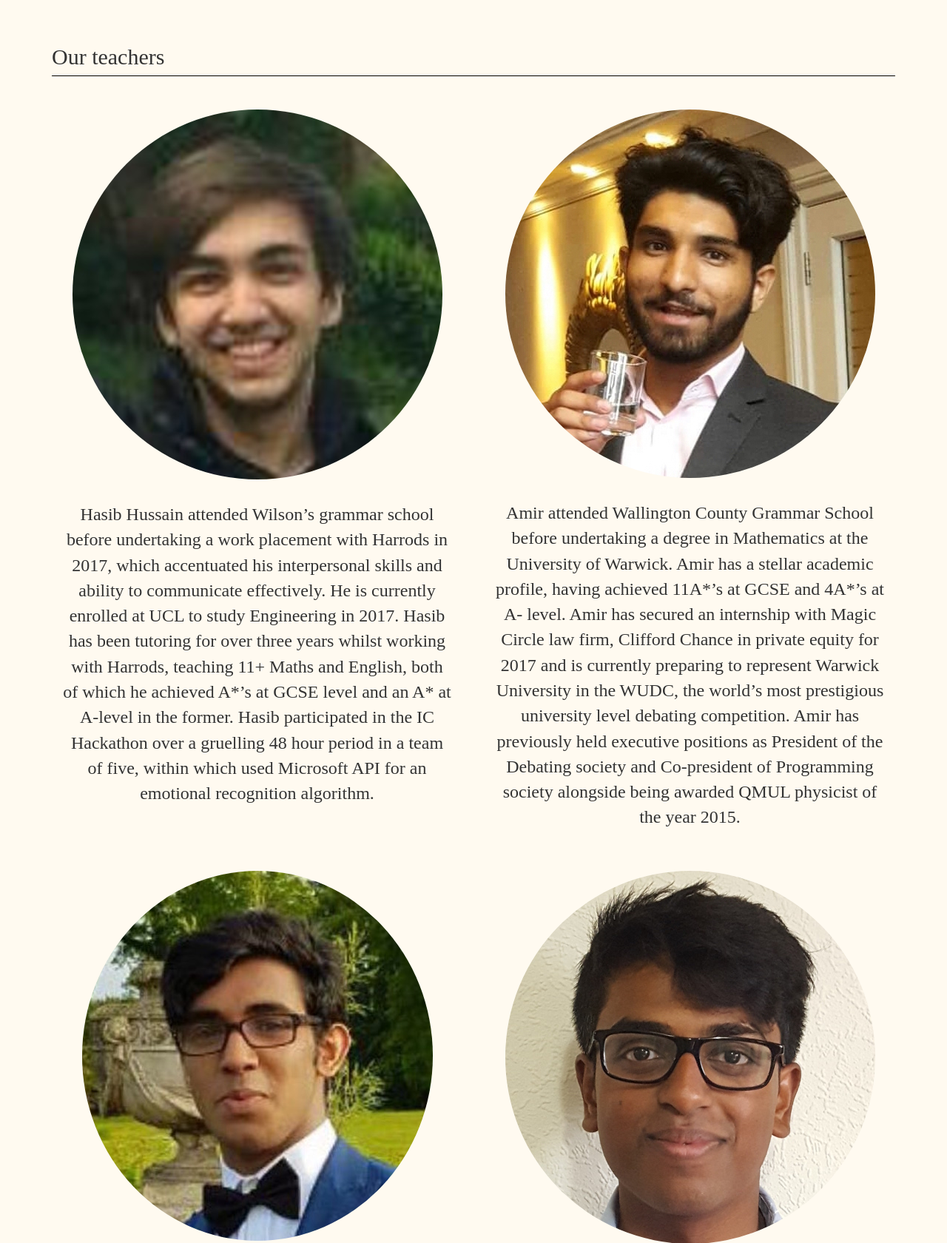
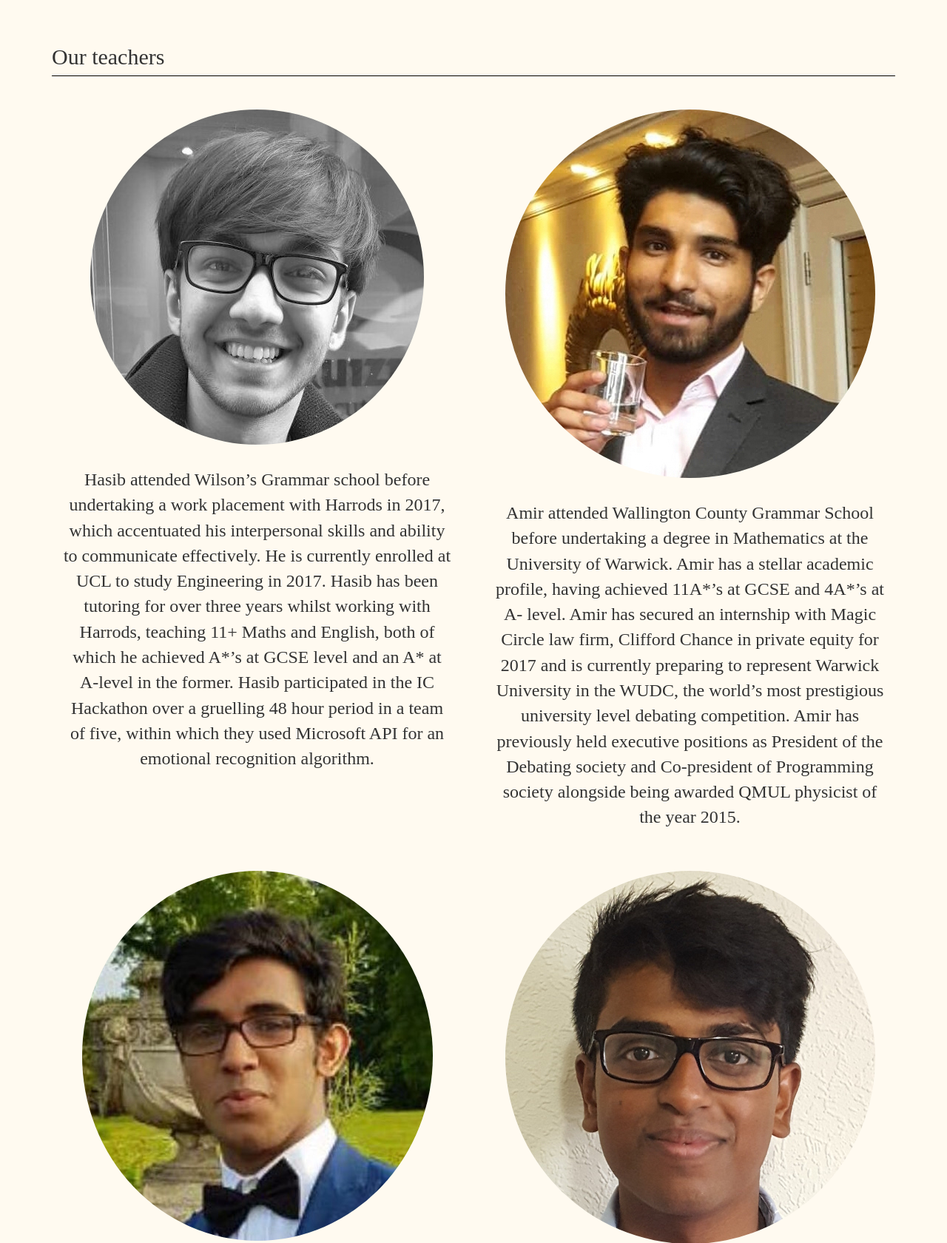
Before and after one commit to vognam/tuition_site, a Django app: page /meettheteam in a window 1280 px wide. Shown: the part 52-1732 px from the top of the page at 74% size. Run offline with Django 3.2, Linux system fonts and the light colour scheme; some libraries are stand-ins or nearby versions; some web fonts are replaced.

Commit message:
hasib pic change + azhar edits

```diff
--- a/home/templates/home/base.html
+++ b/home/templates/home/base.html
@@ -57,7 +57,9 @@
 {% block body %}
 {% endblock %}
 
-<div style="margin: 0px; padding: 0px; margin-top:10px;" class="container-fluid top-buffer footer">
+</body>
+
+<div style="margin: 0px; padding: 0px; margin-top:10px;" class="container-fluid top-buffer">
 
     <div class="text-center" style="background-color: #ECE8DE;">
         Challenge House<br>
@@ -68,5 +70,4 @@
     </div>
 </div>
 
-</body>
 </html>
--- a/home/templates/home/meettheteam.html
+++ b/home/templates/home/meettheteam.html
@@ -14,8 +14,8 @@
     <h2 class="page-header">Our teachers</h2>
     <div class="row">
         <div class="col-xs-12 col-lg-6">
-            <img class="img-circle img-responsive center-block" src="{% static 'home/images/hasibdp.jpeg' %}">
-            <p class="top-buffer text-center">Hasib Hussain attended Wilson’s grammar school before undertaking a work placement with Harrods in 2017, which accentuated his interpersonal skills and ability to communicate effectively. He  is currently enrolled at UCL to study Engineering in 2017. Hasib has been tutoring for over three years whilst working with Harrods, teaching 11+ Maths and English, both of which he achieved A*’s at GCSE level and an A* at A-level in the former. Hasib participated in the IC Hackathon over a gruelling 48 hour period in a team of five, within which used Microsoft API for an emotional recognition algorithm.</p>
+            <img class="img-circle img-responsive center-block" src="{% static 'home/images/hasibdp.jpg' %}">
+            <p class="top-buffer text-center">Hasib attended Wilson’s Grammar school before undertaking a work placement with Harrods in 2017, which accentuated his interpersonal skills and ability to communicate effectively. He  is currently enrolled at UCL to study Engineering in 2017. Hasib has been tutoring for over three years whilst working with Harrods, teaching 11+ Maths and English, both of which he achieved A*’s at GCSE level and an A* at A-level in the former. Hasib participated in the IC Hackathon over a gruelling 48 hour period in a team of five, within which they used Microsoft API for an emotional recognition algorithm.</p>
         </div>
         <div class="col-xs-12 col-lg-6">
             <img class="img-circle img-responsive center-block" src="{% static 'home/images/amirdp.jpeg' %}">
@@ -27,7 +27,7 @@
         </div>
         <div class="col-xs-12 col-lg-6">
             <img class="img-circle img-responsive center-block" src="{% static 'home/images/vigneshdp.jpg' %}">
-            <p class="top-buffer text-center">Vignesh attended Wilson’s grammar school before undertaking a degree in Computer Science at the University of Southampton. Vignesh’s academic record extends to 10A*’s at GCSE and A*AAA at A-level. Vignesh frequently achieved Gold in the annual United Kingdom Maths Challenge and represented Wlison’s Grammar School Chess team for 6 years, consistently appearing in the top 3 within the Brian Poulter League. Having tutored both Mathematics and English for 3 years at 11+ level, Vignesh appreciates the unique requirements of each student and employs teaching methods specific to their needs. He has previously worked with the London British Council Headquarters, where he familiarised himself with technologies such as SAP.</p>
+            <p class="top-buffer text-center">Vignesh attended Wilson’s Grammar school before undertaking a degree in Computer Science at the University of Southampton. Vignesh’s academic record extends to 10A*’s at GCSE and A*AAA at A-level. Vignesh frequently achieved Gold in the annual United Kingdom Maths Challenge and represented Wlison’s Grammar School Chess team for 6 years, consistently appearing in the top 3 within the Brian Poulter League. Having tutored both Mathematics and English for 3 years at 11+ level, Vignesh appreciates the unique requirements of each student and employs teaching methods specific to their needs. He has previously worked with the London British Council Headquarters, where he familiarised himself with technologies such as SAP.</p>
         </div>
     </div>
     <!--
```
Also changed, not shown: home/static/home/images/hasibdp.jpeg (deleted), home/static/home/images/hasibdp.jpg (added).
